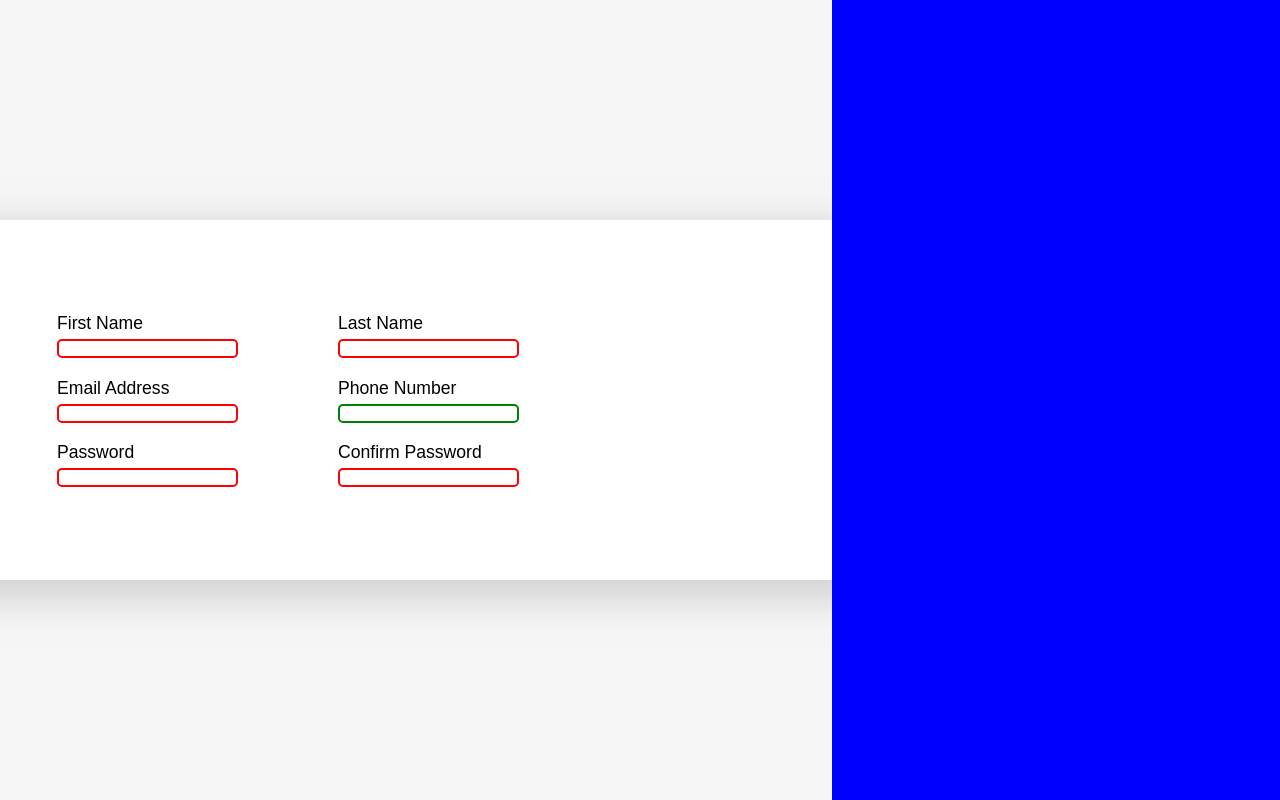
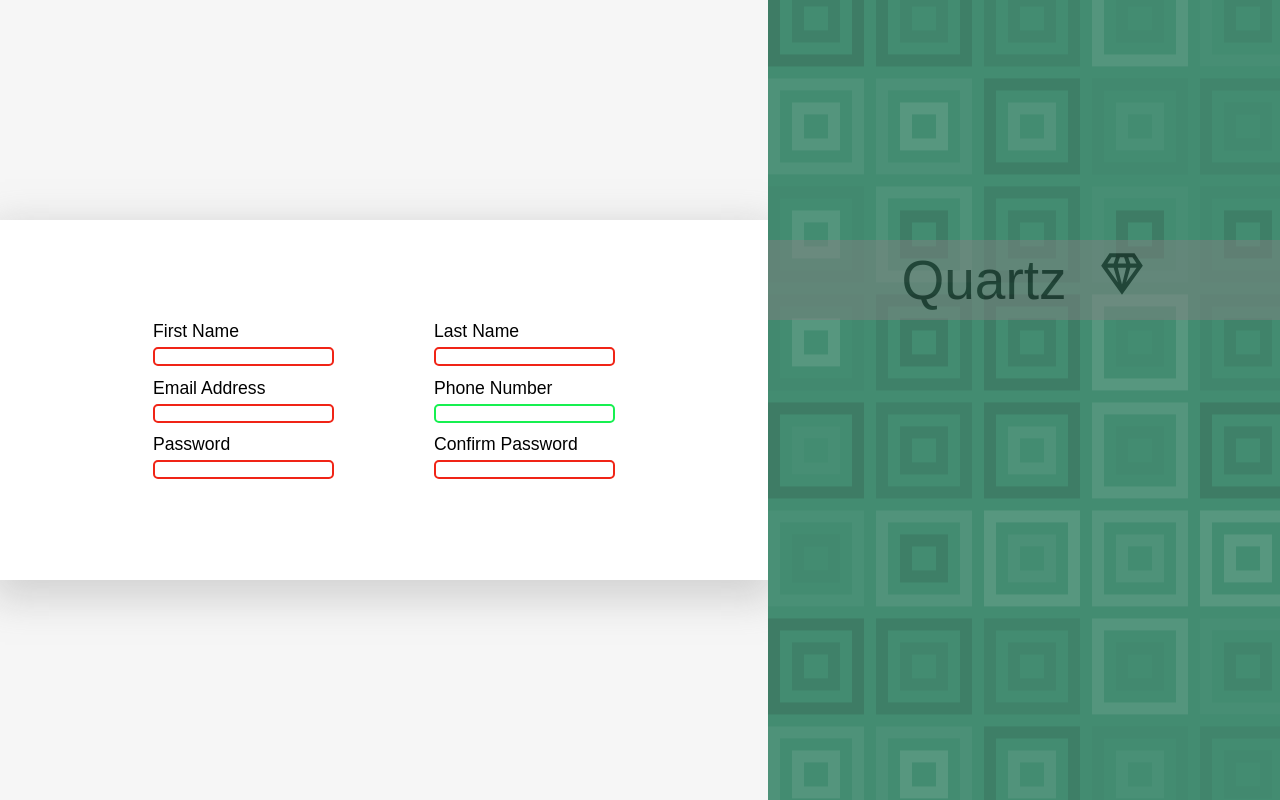
Before and after one commit to Nyle-Blake/Sign-up-Form, a plain HTML site: page index.html in a window 1280 px wide. Shown: the top 800 px of the page. Drawn offline with Linux system fonts and the light colour scheme; a web font is replaced by a local one.

Commit message:
Add background immage to title-container, Add title in title-container
Make background image move vertically with keyframes

```diff
--- a/index.html
+++ b/index.html
@@ -9,6 +9,9 @@
     <link rel="preconnect" href="https://fonts.googleapis.com">
     <link rel="preconnect" href="https://fonts.gstatic.com" crossorigin>
     <link href="https://fonts.googleapis.com/css2?family=Protest+Strike&display=swap" rel="stylesheet">
+    <link rel="preconnect" href="https://fonts.googleapis.com">
+    <link rel="preconnect" href="https://fonts.gstatic.com" crossorigin>
+    <link href="https://fonts.googleapis.com/css2?family=Sixtyfour&display=swap" rel="stylesheet">
   </head>
   <body>
 
@@ -48,8 +51,10 @@
       </form>
     </div>
 
-    <div class="title-container">
+    <div class="title-container"></div>
 
+    <div class="title-header">
+      <h1 class="title">Quartz<img class="diamond-icon" src="icons/diamond-stone.svg"></h1>
     </div>
 
   </body>
--- a/style.css
+++ b/style.css
@@ -7,6 +7,7 @@
 
 body {
   display: flex;
+  overflow: hidden;
 }
 
 fieldset:first-child {
@@ -21,13 +22,13 @@ fieldset {
 }
 form {
   background-color: white;
-  width: 100vw;
+  width: 60vw;
   height: 45vh;
   display: flex;
   flex-direction: column;
   justify-content: center;
   align-items: center;
-  padding-right: 20vw;
+  /* padding-right: 20vw; */
   /* -webkit-box-shadow: 0px 5px 13px 8px rgba(0,0,0,0.46);
   box-shadow: 0px 5px 13px 8px rgba(0,0,0,0.46); */
   -webkit-box-shadow: 0px 12px 37px 8px rgba(145,145,145,0.35);
@@ -40,15 +41,15 @@ label {
 
 input {
   border-radius: 5px;
-  border: 2px solid black
+  border: 2px solid #000;
 }
 
 input:invalid {
-  border: 2px solid red;
+  border: 2px solid #f02416;
 }
 
 input:valid {
-  border: 2px solid green;
+  border: 2px solid #16f050;
 }
 
 fieldset > div {
@@ -66,12 +67,55 @@ fieldset > div {
 }
 
 .form-container {
-  width: 65vw;
+  width: 60vw;
   background-color: #f6f6f6;
 }
 
 .title-container {
-  width: 35vw;
-  background-color: blue;
-  background-image: ;
+  position: absolute;
+  width: 40vw;
+  height: calc(100vh + 600px);
+  top: -300px;
+  left: 60vw;
+  background-image: url(images/geopattern.png);
+  background-repeat: repeat;
+  animation: background-move 8s infinite;
 }
+
+.title-header {
+  display: flex;
+  justify-content: center;
+  align-items: center;
+  position: absolute;
+  top: 30%;
+  right: 0;
+  width: 40vw;
+  height: 10vh;
+  opacity: 0.5;
+  background-color: grey;
+}
+
+.title-header > h1 {
+  font-family: "Sixtyfour", sans-serif;
+  font-optical-sizing: auto;
+  font-weight: 400;
+  font-style: normal;
+  font-size: 55px;
+  max-width: fit-content;
+  opacity: 1;
+}
+
+.title {
+  opacity: 1;
+}
+
+.title > img {
+  width: 50px;
+  margin-left: 30px;
+}
+
+@keyframes background-move {
+  100% {
+    translate: 0 300px;
+  }
+}
```
Also changed, not shown: icons/diamond-stone.svg (added), images/geopattern.png (added).
